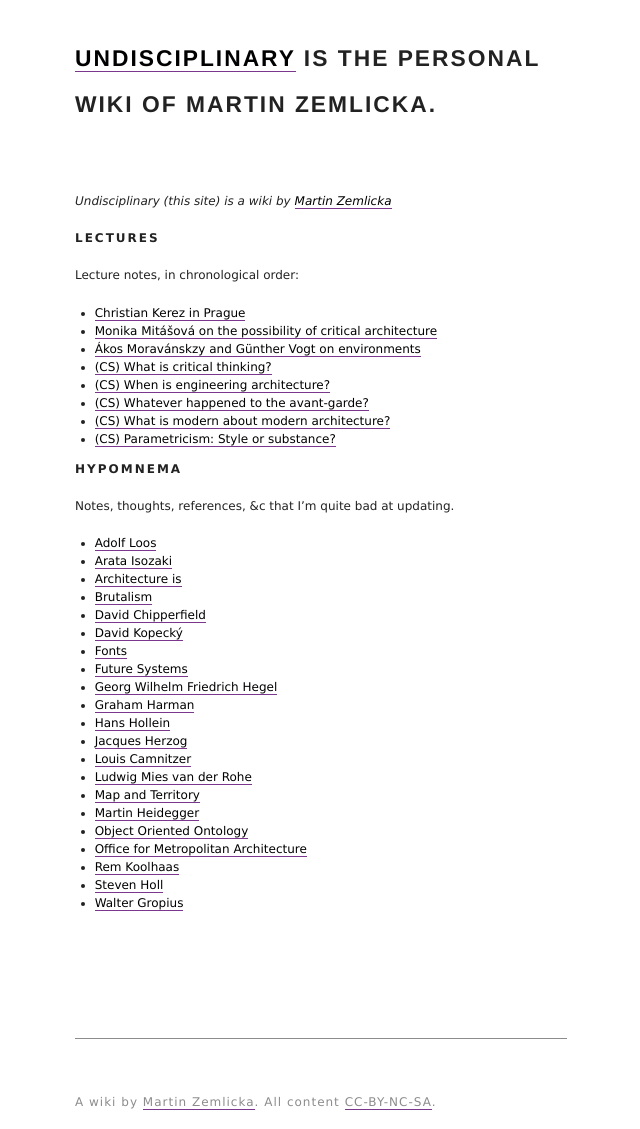
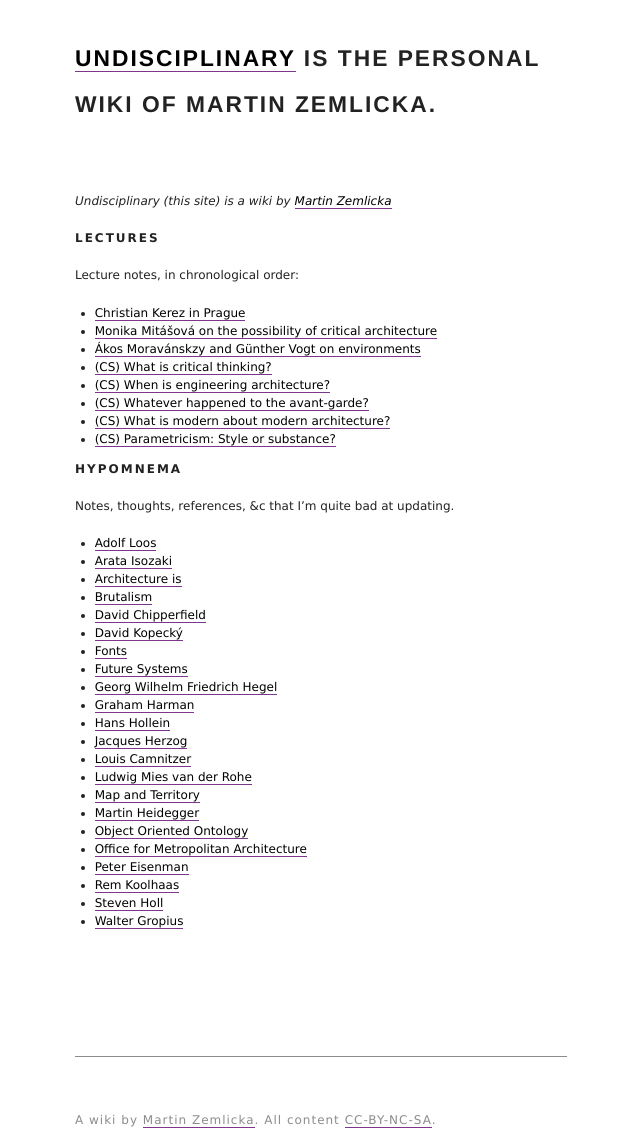
Before and after one commit to zmlka/undisciplinary, a Jekyll site: the page built from index.md, in a window 1280 px wide. Shown: the whole page, without its empty margins (319-959 px from the left). Built offline with Jekyll 4.4.1, drawn with Linux system fonts in a browser that asks for light colours.

Commit message:
adding link to Peter Eisenman

```diff
--- a/index.md
+++ b/index.md
@@ -43,6 +43,7 @@ Notes, thoughts, references, &c that I'm quite bad at updating.
 * [Martin Heidegger](heidegger)
 * [Object Oriented Ontology](ooo)
 * [Office for Metropolitan Architecture](oma)
+* [Peter Eisenman](peter_eisenman)
 * [Rem Koolhaas](rem_koolhaas)
 * [Steven Holl](steven_holl)
 * [Walter Gropius](walter_gropius)
```
